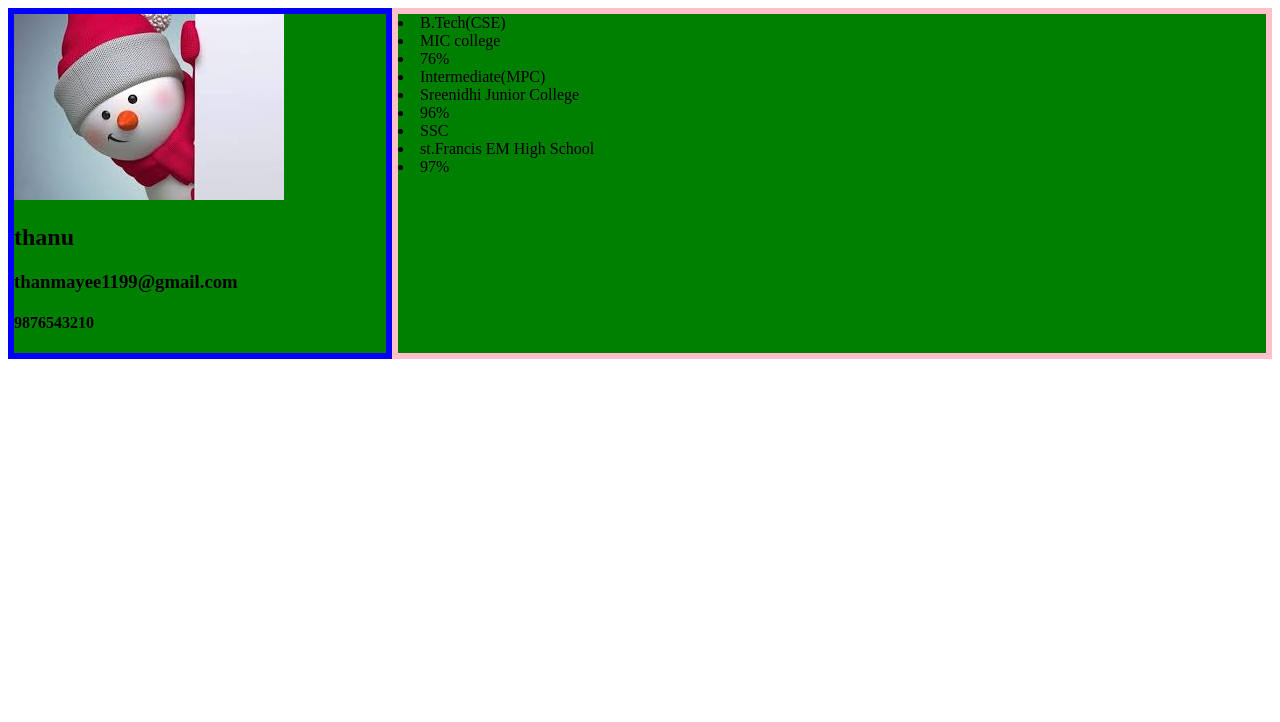
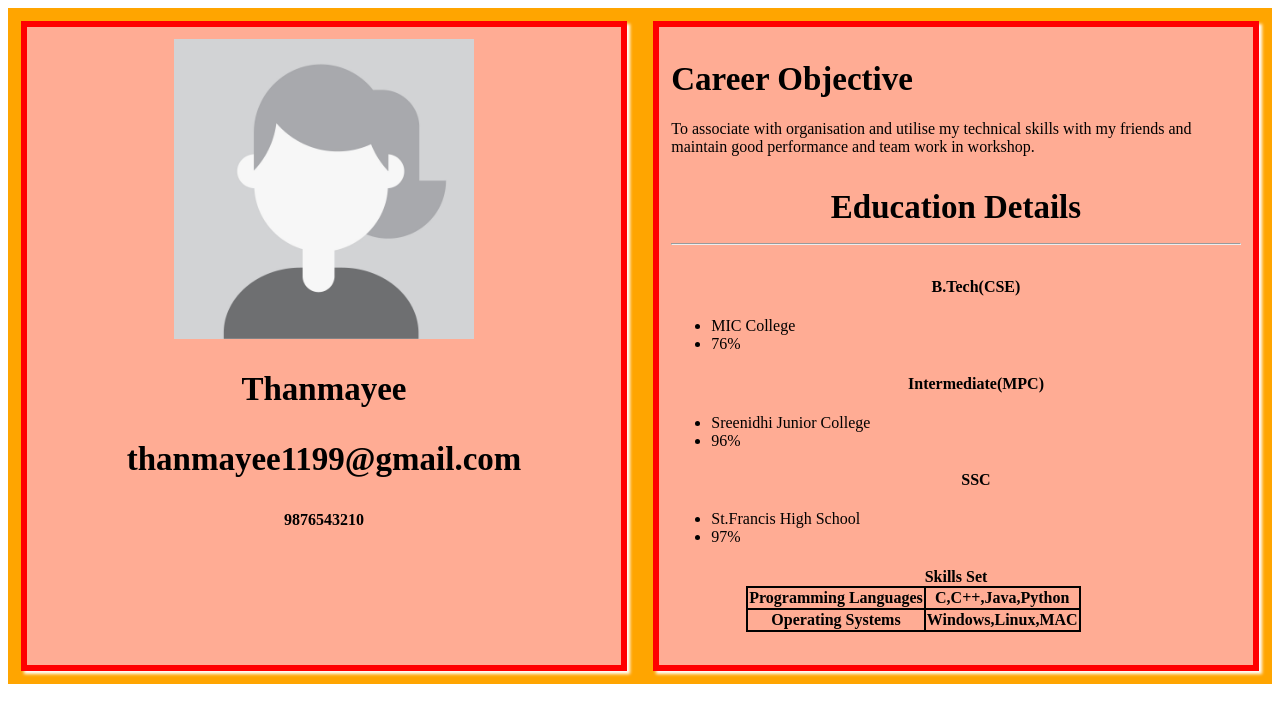
Before and after one commit to Thanmayee1199/resume, a plain HTML site: page Index.html in a window 1280 px wide. Drawn offline with Linux system fonts and the light colour scheme.

Commit message:
Career details

```diff
--- a/Style1.css
+++ b/Style1.css
@@ -1,13 +1,75 @@
 .main{
 	width:100%;
-	background-color:green;
+	background-color:orange;
 	display:flex;
+	justify-content:center;
+
+}
+h4,
+h3{
+	text-align: center;
 }
 .left{
-	width:30%;
-	border:6px solid blue;
+	width:50%;
+	border:6px solid red;
+	box-shadow: 3px 3px 3px white;
+	margin:1%;
+	padding: 1%;
+	background-color: #ffac94;
+	text-align: center;
 }
 .right{
-	width:70%;
-	border:6px solid pink;
+	width:50%;
+	border:6px solid red;
+	box-shadow: 3px 3px 3px white;
+	margin:1%;
+	padding: 1%;
+	background-color: #ffac94;
 }
+img{
+	width:300px;
+}
+h1,
+h2,
+h3{
+	font-size: 33px;
+}
+/*@media only screen and (min-width:426px)and (max-width: 760px){
+	.main{
+		display: flex;
+		flex-wrap: wrap;
+	}
+	.left{
+		width: 95%;
+	}*/
+@media only screen and (min-width: 480px) and (max-width: 768px){
+	.main{
+		display: flex;
+		flex-wrap: wrap;
+		flex-direction: column-reverse;
+		flex-align:center;
+	}
+	.left{
+	width:50%;
+	border:6px solid red;
+	box-shadow: 3px 3px 3px white;
+	margin:1%;
+	padding: 1%;
+	background-color: #ffac94;
+}
+.right{
+	width:50%;
+	border:6px solid red;
+	box-shadow: 3px 3px 3px white;
+	margin:1%;
+	padding: 1%;
+	background-color: #ffac94;
+}
+}
+.sset table,tr,td{
+	border:2px solid #000;
+	border-collapse: collapse;
+}
+table{
+	margin-left: 75px;
+}
--- a/data.json
+++ b/data.json
@@ -1,14 +1,14 @@
 {
 	"details":{
-		"name":"thanu",
-		"image":"tt image.jpg",
+		"name":"Thanmayee",
+		"image":"image2.jpg",
 		"phone":"9876543210",
 		"email":"thanmayee1199@gmail.com"
 	},
 	"education":[
 		{
 			"course":"B.Tech(CSE)",
-			"college":"MIC college",
+			"college":"MIC College",
 			"per":"76%"
 		},
 		{
@@ -18,8 +18,25 @@
 		},
 		{
 			"course":"SSC",
-			"college":"st.Francis EM High School",
+			"college":"St.Francis High School",
 			"per":"97%"
         }
-	]
+	],
+	"skills":[
+		{
+			"title":"Programming Languages",
+			"output":[
+				"C","C++","Java","Python"
+            ]
+		},
+		{
+			"title":"Operating Systems",
+			"output":[
+				"Windows","Linux","MAC"
+			]
+		}
+	],
+	"career":{
+		"text":"To associate with organisation and utilise my technical skills with my friends and maintain good performance and team work in workshop."
+	}
 }
--- a/main.js
+++ b/main.js
@@ -11,9 +11,13 @@ function loadjson(file,callback){
 }
 loadjson("data.json",function(text){
 	let data=JSON.parse(text);
+
 	console.log(data);
+	carr(data.career);
 	basic(data.details);
 	edu(data.education);
+	skill(data.skills);
+
 })
 var main=document.querySelector(".main");
 var left=document.createElement("div");
@@ -38,10 +42,15 @@ var right=document.createElement("div");
 right.classList.add("right");
 main.appendChild(right);
 function edu(education){
-var un=document.createElement("un");
-right.appendChild(un);
-for (var i = 0; i<education.length; i++){
-	var l=document.createElement("li");
+	var e=document.createElement("h3");
+	e.textContent="Education Details";
+	right.appendChild(e);
+	e.appendChild(document.createElement("HR"));
+     var un=document.createElement("ul");
+     right.appendChild(un);
+
+     for (var i=0;i<education.length;i++){
+	var l=document.createElement("h4");
 	l.textContent=education[i].course;
 	un.appendChild(l);
 	var l1=document.createElement("li");
@@ -50,5 +59,30 @@ for (var i = 0; i<education.length; i++){
 	var l2=document.createElement("li");
 	l2.textContent=education[i].per;
 	un.appendChild(l2);
+	}
 }
+
+function skill(skilldata){
+	var s=document.createElement("div");
+	s.classList.add("sset");
+	right.appendChild(s);
+	var head=document.createElement("h4");
+	head.textContent="Skills Set";
+	s.appendChild(head);
+	//s.appendChild(document.createElement("HR"));1
+    var t=document.createElement("Table");
+    var tabledata="";
+    for(var i=0;i<skilldata.length;i++){
+    	tabledata+="<tr><td>"+skilldata[i].title+"</td><td>"+skilldata[i].output+"</td></tr>";
+    	t.innerHTML=tabledata;
+    }
+    head.appendChild(t);
 }
+function carr(career){
+	var head1=document.createElement("h1");
+	head1.textContent="Career Objective";
+	right.appendChild(head1);
+	var para=document.createElement("p");
+	para.textContent=career.text;
+	right.appendChild(para);
+}
```
Also changed, not shown: image2.jpg (added).
